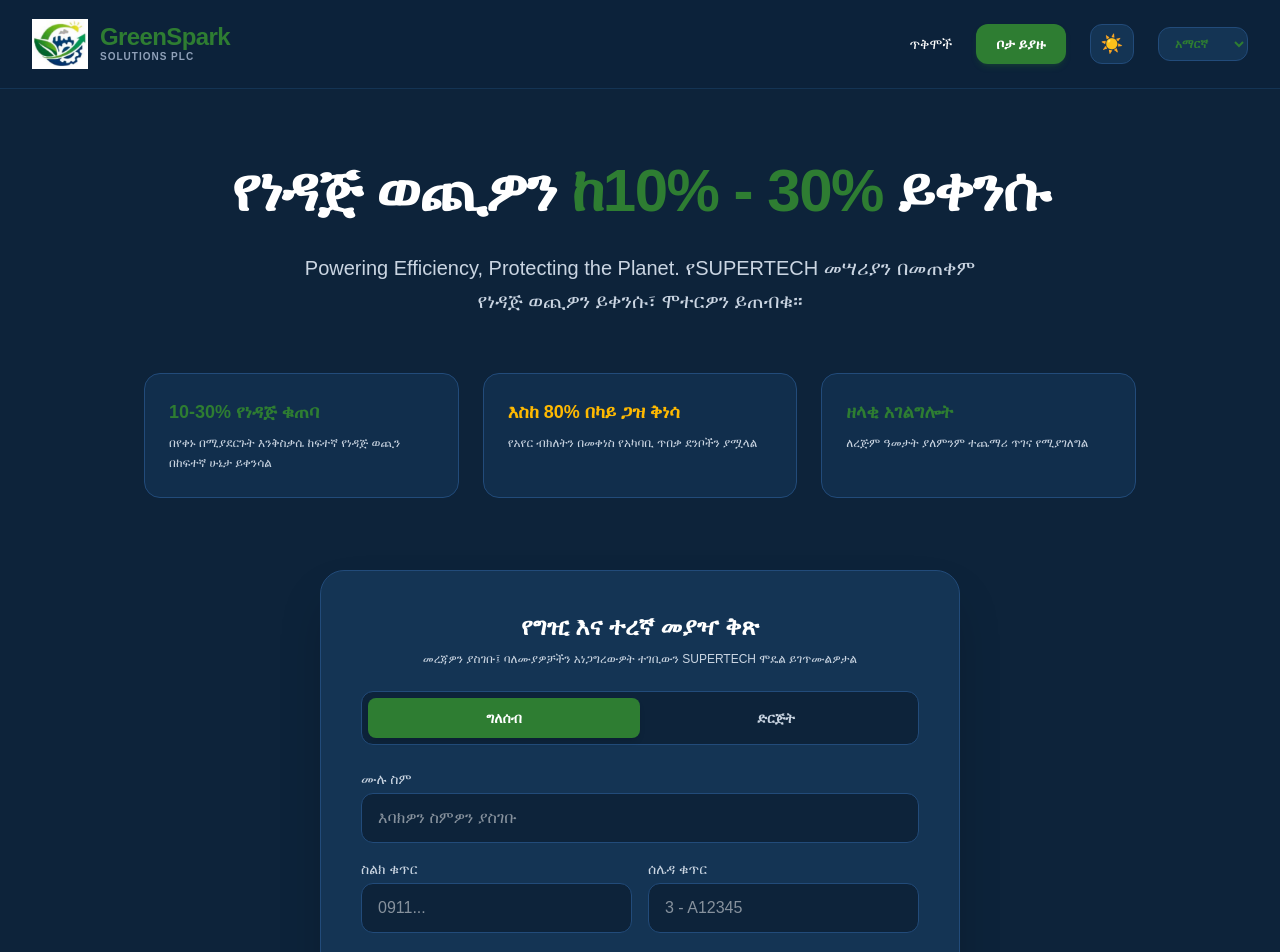
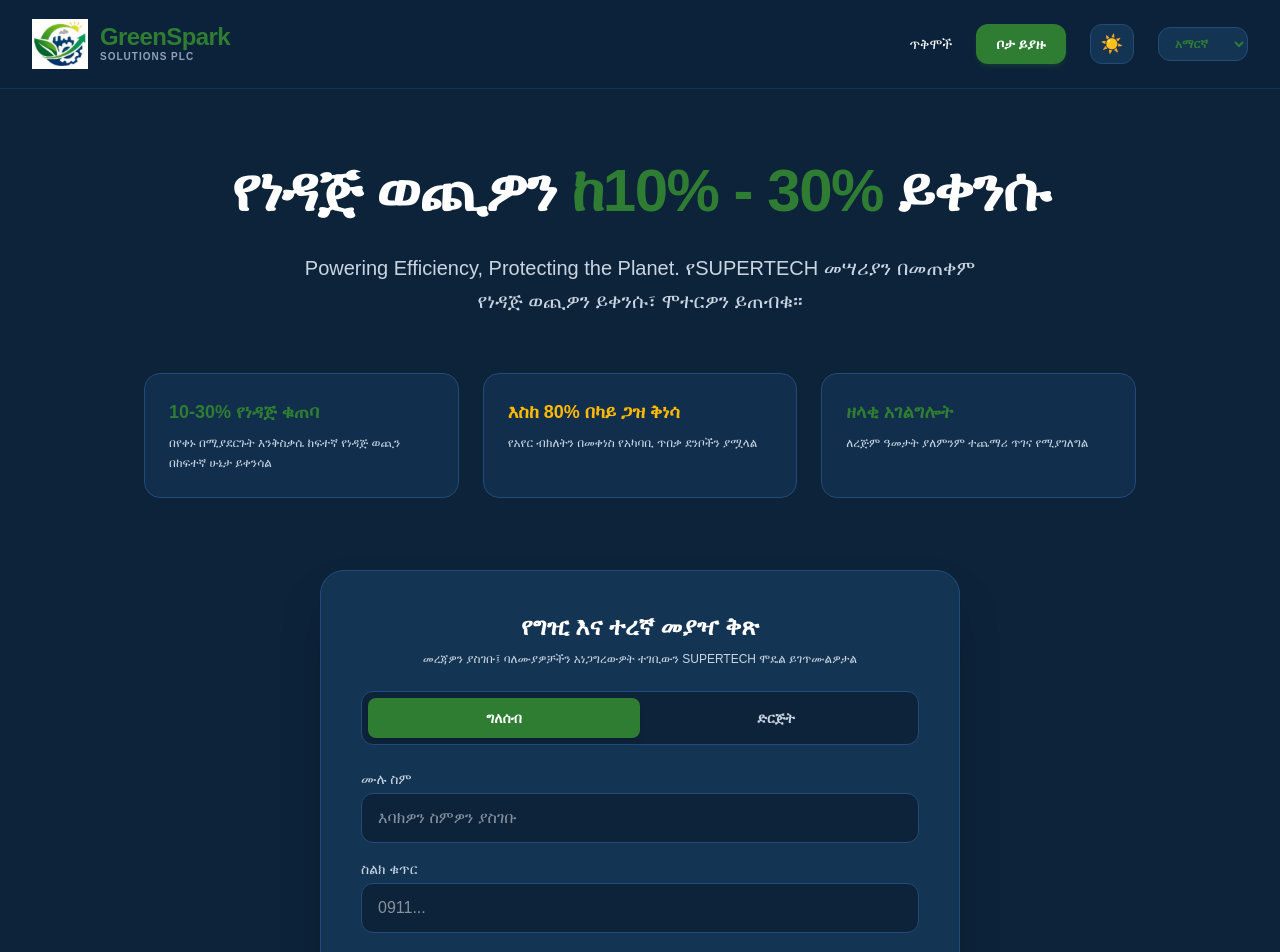
Before and after one commit to Zekariyas-19/greensparksolutions-website-, a Next.js app: page / in a window 1280 px wide. Shown: the top 952 px of the page. Built offline with nearby package versions, Linux system fonts and the light colour scheme; no server answers.

Commit message:
Remover the plate number

```diff
--- a/app/page.tsx
+++ b/app/page.tsx
@@ -12,7 +12,6 @@
 
   const [fullName, setFullName] = useState("");
   const [phone, setPhone] = useState("");
-  const [plate, setPlate] = useState("");
   const [companyName, setCompanyName] = useState("");
   const [tin, setTin] = useState("");
   const [address, setAddress] = useState("");
@@ -57,7 +56,6 @@
       customer_type: customerType,
       full_name: customerType === "individual" ? fullName : null,
       phone: customerType === "individual" ? phone : null,
-      plate_number: customerType === "individual" ? plate : null,
       company_name: customerType === "company" ? companyName : null,
       tin_number: customerType === "company" ? tin : null,
       address: customerType === "company" ? address : null,
@@ -76,7 +74,6 @@
 
       setFullName("");
       setPhone("");
-      setPlate("");
       setCompanyName("");
       setTin("");
       setAddress("");
@@ -114,8 +111,6 @@
       phFullName: "እባክዎን ስምዎን ያስገቡ",
       labelPhone: "ስልክ ቁጥር",
       phPhone: "0911...",
-      labelPlate: "ሰሌዳ ቁጥር",
-      phPlate: "3 - A12345",
       labelCompanyName: "የድርጅቱ ስም",
       phCompanyName: "የድርጅቱን ስም ያስገቡ",
       labelTin: "የቲን ቁጥር",
@@ -158,8 +153,6 @@
       phFullName: "Enter full name",
       labelPhone: "Phone Number",
       phPhone: "0911...",
-      labelPlate: "License Plate Number",
-      phPlate: "3 - A12345",
       labelCompanyName: "Company Name",
       phCompanyName: "Enter company name",
       labelTin: "TIN Number",
@@ -387,7 +380,6 @@
                     }`}
                   />
                 </div>
-                <div className="grid grid-cols-1 md:grid-cols-2 gap-4">
                 <div>
                   <label className={`block text-sm font-medium mb-1 ${isDarkMode ? "text-slate-300" : "text-slate-700"}`}>{t.labelPhone}</label>
                   <input
@@ -400,20 +392,6 @@
                       isDarkMode ? "bg-[#0D233A] border-[#224b7a] text-white" : "bg-slate-50 border-slate-300 text-slate-900"
                     }`}
                   />
-                  </div>
-                  <div>
-                    <label className={`block text-sm font-medium mb-1 ${isDarkMode ? "text-slate-300" : "text-slate-700"}`}>{t.labelPlate}</label>
-                    <input
-                      type="text"
-                      required
-                      value={plate}
-                      onChange={(e) => setPlate(e.target.value)}
-                      placeholder={t.phPlate}
-                      className={`w-full rounded-xl px-4 py-3 border focus:outline-none focus:border-[#2E7D32] transition ${
-                        isDarkMode ? "bg-[#0D233A] border-[#224b7a] text-white" : "bg-slate-50 border-slate-300 text-slate-900"
-                      }`}
-                    />
-                  </div>
                 </div>
               </>
             )}
```
Lines whose indentation alone changed are shown as unchanged.
